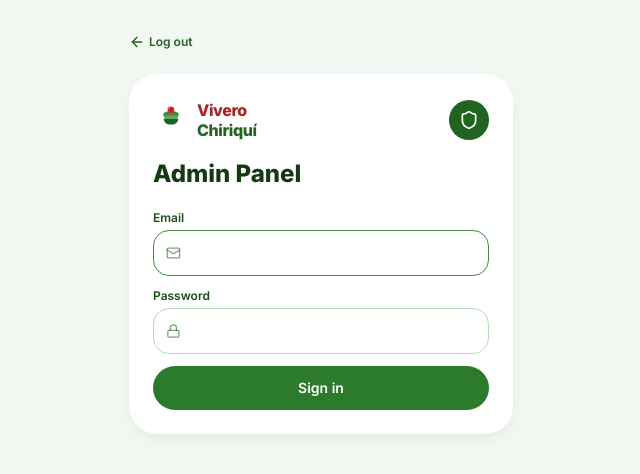
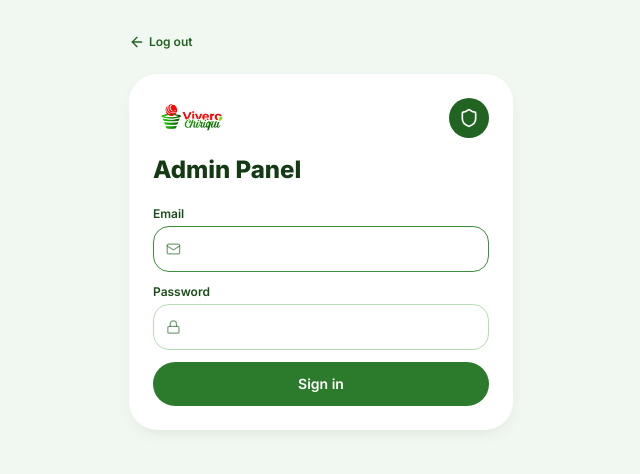
Before and after one commit to ronifell/viverochiriqui_frontend, a Next.js app: page /en/admin/login in a window 1280 px wide. Shown: the top 474 px of the page, without its empty margins (319-959 px from the left). Built offline with nearby package versions, Linux system fonts and the light colour scheme; no server answers.

Commit message:
feat: add logo image

```diff
--- a/src/components/Logo.tsx
+++ b/src/components/Logo.tsx
@@ -1,46 +1,22 @@
+import Image from 'next/image';
 import { cn } from '@/lib/format';
 
 interface LogoProps {
   className?: string;
-  showText?: boolean;
 }
 
-export function Logo({ className, showText = true }: LogoProps) {
+const LOGO_WIDTH = 4672;
+const LOGO_HEIGHT = 2298;
+
+export function Logo({ className }: LogoProps) {
   return (
-    <div className={cn('flex items-center gap-2', className)}>
-      <svg
-        viewBox="0 0 64 64"
-        width="36"
-        height="36"
-        className="shrink-0"
-        aria-hidden="true"
-      >
-        <ellipse cx="32" cy="22" rx="14" ry="6" fill="#3F8E3D" />
-        <path
-          d="M19 24c1 8 5 14 13 14s12-6 13-14H19z"
-          fill="#5FA95C"
-        />
-        <path
-          d="M19 30c1 6 4 10 13 10s12-4 13-10H19z"
-          fill="#216321"
-        />
-        <circle cx="32" cy="14" r="6" fill="#CF2F2F" />
-        <circle cx="32" cy="14" r="3" fill="#A92424" />
-        <path
-          d="M28 8c-2 1-3 3-2 5 1-1 3-2 5-2-1-2-2-3-3-3z"
-          fill="#EF7474"
-        />
-      </svg>
-      {showText && (
-        <div className="leading-none">
-          <div className="font-display text-base font-extrabold tracking-tight text-accent-600">
-            Vivero
-          </div>
-          <div className="-mt-1 font-display text-base font-extrabold tracking-tight text-brand-700">
-            Chiriquí
-          </div>
-        </div>
-      )}
-    </div>
+    <Image
+      src="/logo.png"
+      alt="Vivero Chiriquí"
+      width={LOGO_WIDTH}
+      height={LOGO_HEIGHT}
+      className={cn('h-10 w-auto shrink-0', className)}
+      priority
+    />
   );
 }
```
Also changed, not shown: public/logo.png (added).
